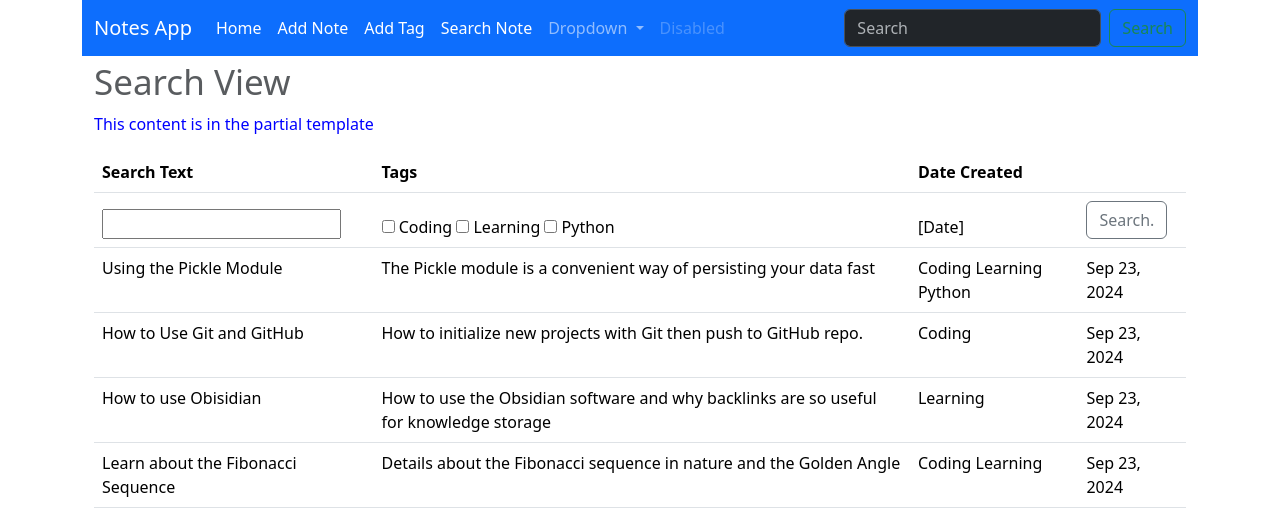
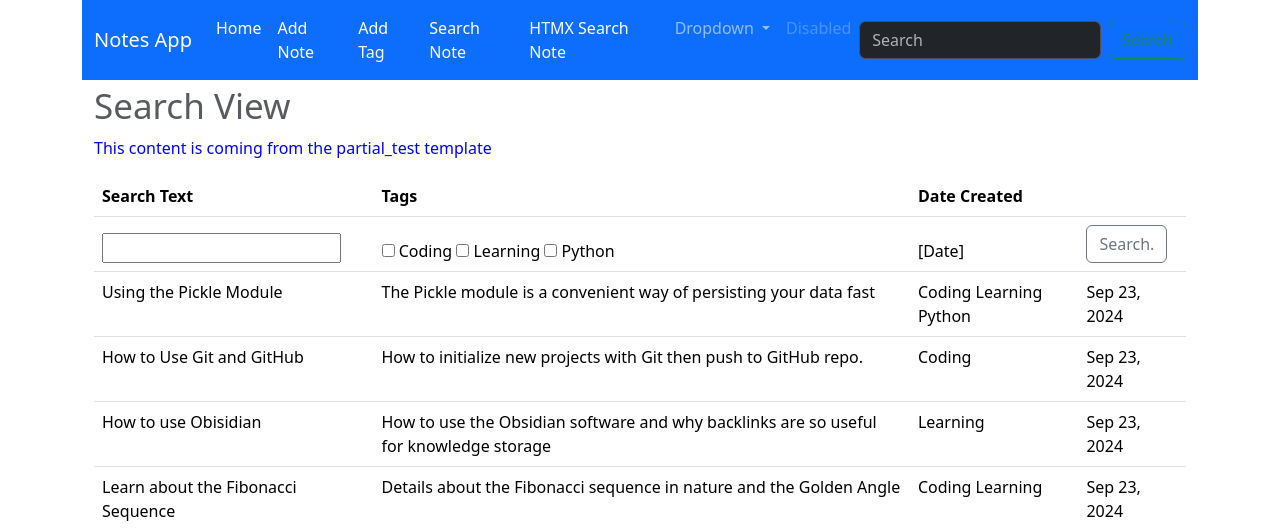
Before and after one commit to dwatersonIO/django-crud-fbv, a Django app: page /search_note/ in a window 1280 px wide. Shown: the top 531 px of the page. Run offline with Django 4.2, Linux system fonts and the light colour scheme; data comes from the database, SQL or seed files in the repository; both versions use the stored data as it was after the commit.

Commit message:
added htmx search!

```diff
--- a/mysite/settings.py
+++ b/mysite/settings.py
@@ -37,6 +37,7 @@ INSTALLED_APPS = [
     'django.contrib.sessions',
     'django.contrib.messages',
     'django.contrib.staticfiles',
+    'django_htmx',
     'notes.apps.NotesConfig',
 ]
 
@@ -47,6 +48,7 @@ MIDDLEWARE = [
     'django.middleware.csrf.CsrfViewMiddleware',
     'django.contrib.auth.middleware.AuthenticationMiddleware',
     'django.contrib.messages.middleware.MessageMiddleware',
+    "django_htmx.middleware.HtmxMiddleware",
     'django.middleware.clickjacking.XFrameOptionsMiddleware',
  ]
 
--- a/notes/templates/notes/base.html
+++ b/notes/templates/notes/base.html
@@ -7,6 +7,7 @@
         <title></title>
         <meta name="description" content="">
         <meta name="viewport" content="width=device-width, initial-scale=1">
+        <script src="https://unpkg.com/htmx.org@2.0.2" integrity="sha384-Y7hw+L/jvKeWIRRkqWYfPcvVxHzVzn5REgzbawhxAuQGwX1XWe70vji+VSeHOThJ" crossorigin="anonymous"></script>
         <link href="https://cdn.jsdelivr.net/npm/bootstrap@5.3.3/dist/css/bootstrap.min.css" rel="stylesheet" integrity="sha384-QWTKZyjpPEjISv5WaRU9OFeRpok6YctnYmDr5pNlyT2bRjXh0JMhjY6hW+ALEwIH" crossorigin="anonymous">
         <link rel="stylesheet" href="">
       </head>
@@ -31,6 +32,9 @@
               </li>
               <li class="nav-item">
                 <a class="nav-link active" href="{% url 'search_note' %}">Search Note</a>
+              </li>
+              <li class="nav-item">
+                <a class="nav-link active" href="{% url 'h_search_note' %}">HTMX Search Note</a>
               </li>
               <li class="nav-item dropdown">
                 <a class="nav-link dropdown-toggle" href="#" role="button" data-bs-toggle="dropdown" aria-expanded="false">
--- a/notes/templates/notes/partial_search_results.html
+++ /dev/null
@@ -1,8 +0,0 @@
-<p>This content is in the partial template</p>
-
-<style>
-
-p {
-color:blue
-    }
-</style>
--- /dev/null
+++ b/notes/templates/notes/partial_test.html
@@ -0,0 +1,9 @@
+<p>This content is coming from the partial_test template</p>
+
+
+<style>
+
+p {
+color:blue
+    }
+</style>
--- a/notes/templates/notes/search_note.html
+++ b/notes/templates/notes/search_note.html
@@ -40,7 +40,7 @@
 </form>
 </thead>
 
-            {% include 'notes\partial_search_results.html' %}
+            {% include 'notes\partial_test.html' %}
             {% for note in notes %}
                 <tr id="search_results">
                     <td>{{ note.summary }}</td>
--- a/notes/urls.py
+++ b/notes/urls.py
@@ -9,4 +9,6 @@ urlpatterns = [
     path('search_note/', views.search_note, name="search_note"),
 	path('delete/<str:pk>/', views.delete_note, name="delete_note"),
     path('create_tag/', views.create_tag, name="create_tag"),
+    path('h_search_note/', views.h_search_note, name="h_search_note"),
+
 ]
--- a/notes/views.py
+++ b/notes/views.py
@@ -94,31 +94,8 @@ def search_note(request):
         'form': form,
         'notes': notes,
     }
-
     return render(request, 'notes/search_note.html', context)
 
-	# if request.method == 'POST':
-
-	# 	form=NoteSearchForm(request.POST)
-
-	# 	if form.is_valid():
-	# 		search_text = form.cleaned_data["search_text"]
-	# 		search_tags = form.cleaned_data["search_tags"]  # Need to add functionality to search tags
-
-	# 	if search_text:
-	# 		notes = notes.filter(text__icontains=search_text) # Need to also search on summary.
-	# 	else:
-	# 		notes = Note.objects.all().order_by('-date_created')
-
-	# 	if search_tags:
-	# 		notes = notes.filter(tags__in=search_tags)  # This needs to search for each tag selected.
-
-	# else:
-	# 	notes = Note.objects.all().order_by('-date_created')
-	# 	form=NoteSearchForm()
-	# 	search_text=""
-
-	# return render(request, 'notes/search_note.html', {"search_text": search_text, "form": form, "notes": notes})
 
 def create_tag(request):
 
@@ -134,3 +111,38 @@ def create_tag(request):
 
 	context = {'form':form,'tags':tags}
 	return render(request, 'notes/create_tag.html', context)
+
+
+def h_search_note(request):
+
+	# HTMX Search request
+	print (request.htmx)
+
+	# Always use GET for search forms
+	form = NoteSearchForm(request.GET or None)
+	notes = Note.objects.all()  # Start with all notes
+
+	if request.htmx:
+
+		if form.is_valid():
+			# Get the search text and tags from the form
+			search_text = form.cleaned_data.get('search_text')
+
+
+			# Filter notes by search_text if provided
+			if search_text:
+				notes = notes.filter(Q(text__icontains=search_text) | Q(summary__icontains=search_text))
+
+
+	else:
+		notes = Note.objects.all().order_by('-date_created')
+
+
+	context = {
+	'form': form,
+	'notes': notes,
+}
+	if request.htmx:
+		return render(request, 'notes\h_partial_search_note.html', context)
+	else:
+		return render(request, 'notes\h_search_note.html', context)
```
Also changed, not shown: notes/templates/notes/h_partial_search_note.html (added, +18 -0 lines), notes/templates/notes/h_search_note.html (added, +38 -0 lines), requirements.txt (+4 -3 lines), db.sqlite3.
